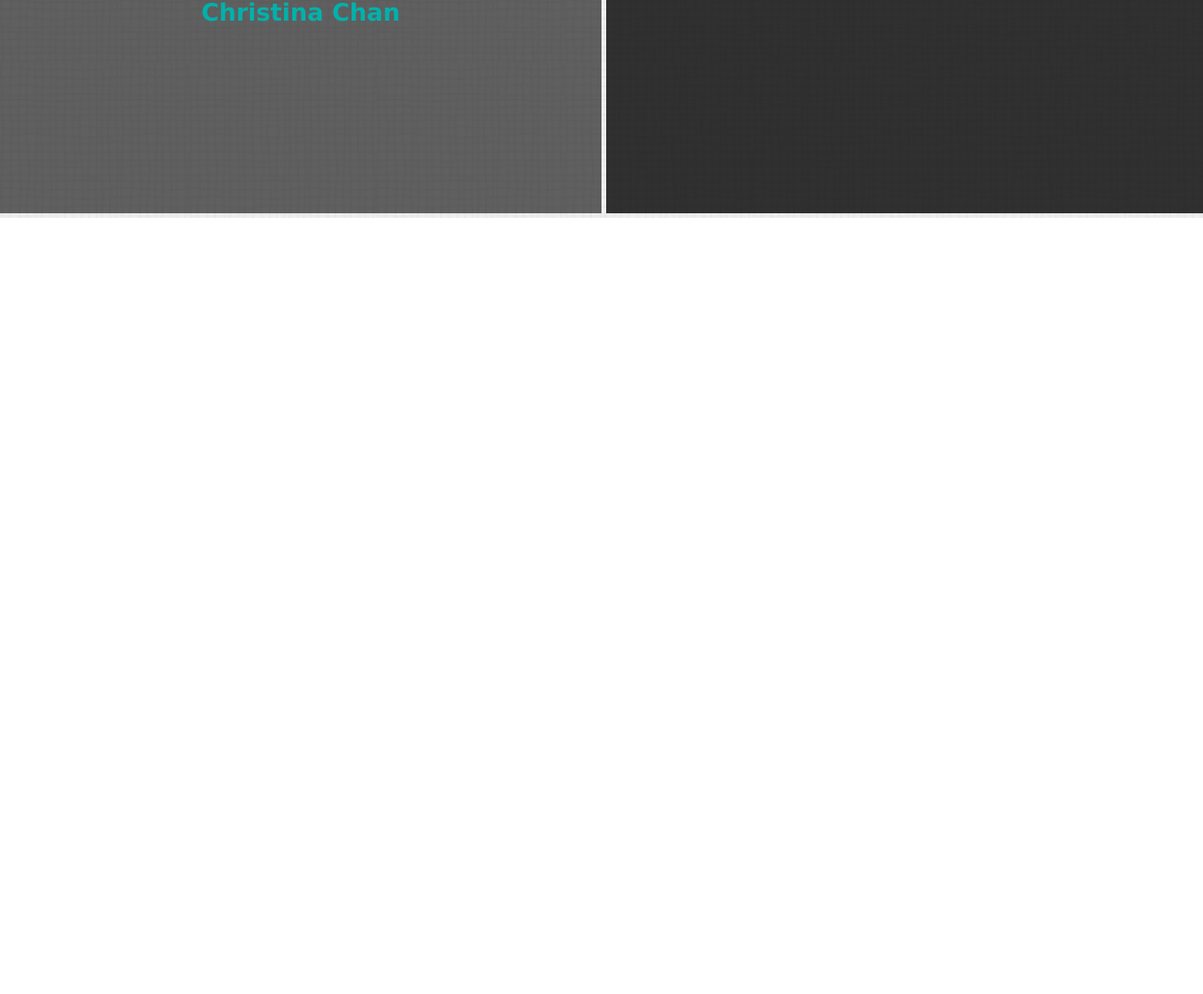
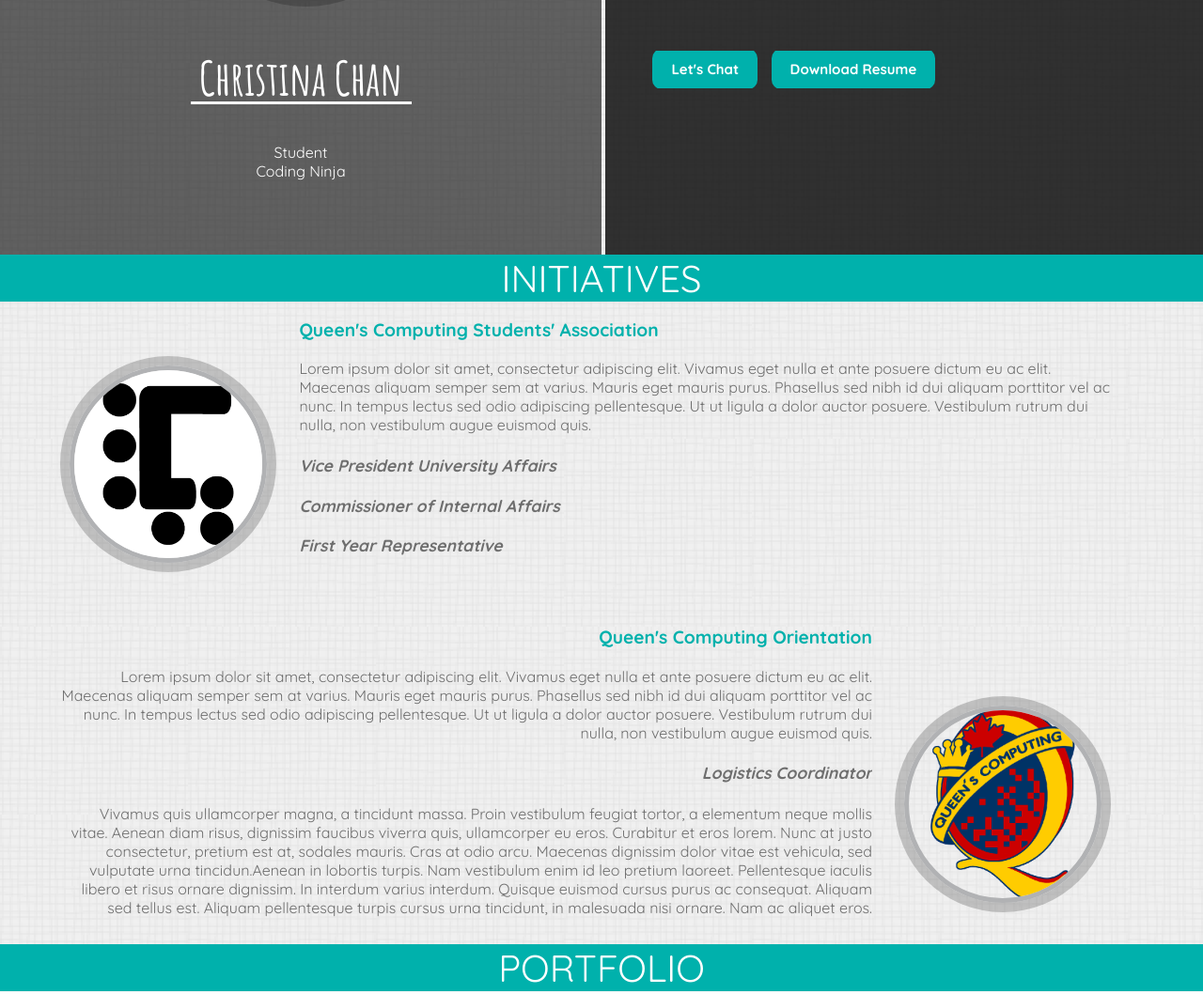
Before and after one commit to cchawn/personal-site, a plain HTML site: page index.html in a window 1280 px wide. Shown: the part 1333-2391 px from the top of the page at 94% size. Before the commit the page ends 1565 px from the top, so only its background shows below. Drawn offline with Linux system fonts and the light colour scheme.

Commit message:
Update - adding more content
- added skeleton for remaining sections (initiatives/portfolio/contact)
- added corresponding images / documents
- updated resume file

```diff
--- a/index.html
+++ b/index.html
@@ -7,6 +7,8 @@
 	<meta charset="UTF-8"/>
 	<link rel="stylesheet" href="./personal.css"/>
 	<link rel="shortcut icon" href="./images/spaceWhale.png" typ="img/png" sizes="32x32">
+	<link href='http://fonts.googleapis.com/css?family=Quicksand:300,400,700' rel='stylesheet' type='text/css'>
+	<link href='http://fonts.googleapis.com/css?family=Amatic+SC:400,700' rel='stylesheet' type='text/css'>
 </head>
 
 <body><div class="wrapper">
@@ -14,9 +16,9 @@
 	<div id="menu">
 		<div class="nav-bar">
 			<ul>
-				<a href="./index.html"><li class="nav-menu">CONTACT</li></a>
-				<a href="./index.html"><li class="nav-menu">PORTFOLIO</li></a>
-				<a href="./index.html"><li class="nav-menu">INITIATIVES</li></a>
+				<a href="#contact"><li class="nav-menu">CONTACT</li></a>
+				<a href="#portfolio"><li class="nav-menu">PORTFOLIO</li></a>
+				<a href="#initiatives"><li class="nav-menu">INITIATIVES</li></a>
 				<a href="#about"><li class="nav-menu">ABOUT ME</li></a>
 				<a href="./index.html"><li class="nav-menu">HOME</li></a>
 				<a href="./index.html"><img id="logo" src="./images/SiteLogo.png"></a>
@@ -30,28 +32,73 @@
 		<img src="./images/disneyMagicKingdom1.jpg" class="img-responsive">
 		<div id="intro">
 			<div id="intro-text">
-			<span id="big-text">I'm <span id="my-name">Christina Chan</span></span></br>
-			I'm a <span id="highlight">Software Design Student</span> at Queen's University.
-			I love structure and order, and working on a project until it's "just right".
+			<span id="big-text">Hi! I'm <span id="my-name">Christina Chan</span></span></br>
+			a <span id="highlight">Software Design Student</span> at Queen's University.
+			I love structure and order, and working on a project until it's just right.
 			I strive to make a lasting impact in my community, and I also like <a href="./images/spaceWhale.png">space whales</a>. <!-- LINK TO SPACE WHALE!-->
 			</div>
 		</div>
 	</div>
 
-	<a id="about"><div class="cointainer"><div id="about-me">
+	<div class="cointainer"><div id="about-me">
+		<a id="about"><h1>ABOUT ME</h1></a>
 		<div class="box" id="box-left">
 			<div class="container-profile">
-				<img src="./images/profile.jpg" class="img-profile">
-				<h2>Christina Chan</h3>
+				<img src="./images/profile.jpg" class="img-circle">
+				<h2 id="my-name-smaller">Christina Chan</h2>
+				<p id="my-profile">
+					Student
+					<br>
+					Coding Ninja
+				</p>
 			</div>
 		</div>
 		<div class="box" id="box-right">
 			<div id="box-inner">
 				<p>Lorem ipsum dolor sit amet, consectetur adipiscing elit. Vivamus eget nulla et ante posuere dictum eu ac elit. Maecenas aliquam semper sem at varius. Mauris eget mauris purus. Phasellus sed nibh id dui aliquam porttitor vel ac nunc. In tempus lectus sed odio adipiscing pellentesque. Ut ut ligula a dolor auctor posuere. Vestibulum rutrum dui nulla, non vestibulum augue euismod quis. Lorem ipsum dolor sit amet, consectetur adipiscing elit. Vivamus eget nulla et ante posuere dictum eu ac elit. Maecenas aliquam semper sem at varius. Mauris eget mauris purus. Phasellus sed nibh id dui aliquam porttitor vel ac nunc. In tempus lectus sed odio adipiscing pellentesque. Ut ut ligula a dolor auctor posuere. Vestibulum rutrum dui nulla, non vestibulum augue euismod quis.</p>
 			</div>
+			<div id="button-row">
+				<a href="mailto:c.chan@queensu.ca?Subject=I%20Like%20Space%20Whales%20Too!" class="button">Let's Chat</a>
+				<a href="./docs/resume.pdf" class="button">Download Resume</a>
+			</div>
 		</div>
-	</div></div></a>
+	</div></div>
 
+	<div class="container"><div id="my-initiatives">
+		<a id="initiatives"><h1>INITIATIVES</h1></a>
+		<div id="i">
+			<div id="i1">
+				<a href="http://compsa.queensu.ca"><img src="./images/compsa.png" class="img-circle" id="img-i1"></a>
+				<div id="description-i1">
+					<h3>Queen's Computing Students' Association</h3>
+					Lorem ipsum dolor sit amet, consectetur adipiscing elit. Vivamus eget nulla et ante posuere dictum eu ac elit. Maecenas aliquam semper sem at varius. Mauris eget mauris purus. Phasellus sed nibh id dui aliquam porttitor vel ac nunc. In tempus lectus sed odio adipiscing pellentesque. Ut ut ligula a dolor auctor posuere. Vestibulum rutrum dui nulla, non vestibulum augue euismod quis.
+					<h4>Vice President University Affairs</h4>
+					<h4>Commissioner of Internal Affairs</h4>
+					<h4>First Year Representative</h4>
+				</div>
+			</div>
+			<div id="i2">
+				<div id="description-i2">
+					<h3>Queen's Computing Orientation</h3>
+					Lorem ipsum dolor sit amet, consectetur adipiscing elit. Vivamus eget nulla et ante posuere dictum eu ac elit. Maecenas aliquam semper sem at varius. Mauris eget mauris purus. Phasellus sed nibh id dui aliquam porttitor vel ac nunc. In tempus lectus sed odio adipiscing pellentesque. Ut ut ligula a dolor auctor posuere. Vestibulum rutrum dui nulla, non vestibulum augue euismod quis.
+					<h4>Logistics Coordinator</h4>
+					Vivamus quis ullamcorper magna, a tincidunt massa. Proin vestibulum feugiat tortor, a elementum neque mollis vitae. Aenean diam risus, dignissim faucibus viverra quis, ullamcorper eu eros. Curabitur et eros lorem. Nunc at justo consectetur, pretium est at, sodales mauris. Cras at odio arcu. Maecenas dignissim dolor vitae est vehicula, sed vulputate urna tincidun.Aenean in lobortis turpis. Nam vestibulum enim id leo pretium laoreet. Pellentesque iaculis libero et risus ornare dignissim. In interdum varius interdum. Quisque euismod cursus purus ac consequat. Aliquam sed tellus est. Aliquam pellentesque turpis cursus urna tincidunt, in malesuada nisi ornare. Nam ac aliquet eros.
+				</div>
+				<a href="http://queensu.ca/orientation/findyourweek/facultyorientation/computing.html"><img src="./images/orientation.gif" class="img-circle" id="img-i2"></a>
+			</div>
+		</div>
+	</div></div>
+
+	<div class="container"><div id="my-portfolio">
+			<a id="portfolio"><h1>PORTFOLIO</h1></a>
+			<a href="http://cckgames.com"><img src="./images/gravitySwitch.png" class="img-portfolio"></a>
+			<a href="http://compsasiteservices.com"><img src="./images/css.png" class="img-portfolio"></a>
+			<img src="./images/sustainable.png" class="img-portfolio">
+	</div></div>
+
+	<div class="container"><div id="contact-me">
+			<a id="contact"><h1>CONTACT</h1></a>
+	</div></div>
 </div></body>
 
 </html>
--- a/personal.css
+++ b/personal.css
@@ -14,18 +14,34 @@
 /***** FONTS *****/
 
 * {
-	font-family: "Lucida Sans Unicode", sans-serif;
+	/*font-family: "Lucida Sans Unicode", sans-serif;*/
+	font-family: 'Quicksand', sans-serif;
 	line-height: 125%;
 	color: #FFFFFF;
 }
 
-h1 {font-size:250%;line-height:200%; text-align: center}
-h2 {font-size:160%;line-height:160%;color: #00B1AC;}
-h3 {font-size:140%;line-height:140%;color: #00B1AC;}
+h1 {
+	font-weight: normal;
+	font-size: 40px;
+	line-height: 50px;
+	text-align: center;
+	background-color: #00b1ac;
+	margin-top: 0;
+	margin-bottom: 0;
+}
+
+h2 {font-size:180%;line-height:150%;}
+h3 {font-size:120%;line-height:120%;color:#00b1ac;}
+h4 {font-size:110%;line-height:110%;font-style:italic;color:#6e6e6e;}
 
 a {
 	text-decoration: none;
 	color: #00b1ac;
+}
+
+html, html a {
+    -webkit-font-smoothing: antialiased;
+    text-shadow: 1px 1px 1px rgba(0,0,0,0.004);
 }
 
 /***** NAV BAR ****/
@@ -43,6 +59,7 @@
 	position: fixed;
 	top: 0;
 	z-index: 100;
+	font-weight: bold;
 }
 
 #logo {
@@ -87,6 +104,7 @@
 .container {
 	width: 100%;
 	position: relative;
+	margin-top: -5px;
 }
 
 /***** HOME *****/
@@ -113,7 +131,7 @@
 	margin-right: auto;
 	padding: 20px;
 	text-align: center;
-	font-size: 125%;
+	font-size: 160%;
 	color: #FFF;
 	background-color: rgba(0, 0, 0, 0.5);
 }
@@ -124,8 +142,9 @@
 }
 
 #my-name {
-	font-size: 225%;
-	font-weight: bolder;
+	font-family: 'Amatic SC', cursive;
+	font-weight: bold;
+	font-size: 250%;
 	color: #FFF;
 }
 
@@ -147,10 +166,41 @@
 	height: 600px;
 	min-width: 500px;
 	white-space: normal;
+	margin: 0;
 }
 
 #box-left {
 	background-color: rgba(0, 0, 0, 0.6)
+}
+
+.container-profile {
+	display: block;
+	width: 100%;
+	margin: 5px auto;
+	padding: 20px;
+	padding-top: 60px;
+	width: 235px;
+	text-align: center;
+}
+
+.img-circle {
+	border: 5px solid #b1b2b4;
+	border-radius: 100%;
+	box-shadow: 0 0 0 10px rgba(0, 0, 0, 0.2);
+	height: auto;
+	margin: 15px auto;
+	position: relative;
+	width: 100%;
+	z-index: 2;
+}
+#my-name-smaller {
+	font-family: 'Amatic SC', cursive;
+	font-size: 50px;
+	line-height: 50px;
+	border-bottom: 3px solid #fff;
+}
+#my-profile {
+
 }
 
 #box-right {
@@ -162,22 +212,85 @@
 	padding-top: 80px;
 }
 
-.container-profile {
-	display: block;
-	margin: 5px auto;
-	padding: 20px;
-	padding-top: 60px;
-	width: 235px;
-	text-align: center;
+#button-row {
+	padding-left: 50px;
+	height: 40px;
 }
 
-.img-profile {
-	border: 5px solid #b1b2b4;
-	border-radius: 100%;
-	box-shadow: 0 0 0 10px rgba(0, 0, 0, 0.2);
+.button {
+	padding: 12px 20px;
+	margin-right: 10px;
+	font-size: 15px;
+	font-weight: bold;
+	border-radius: 10px;
+	color: #FFF;
+	background-color: #00B1AC;
+	cursor: pointer;
+	line-height: 40px;
+	transition: all .2s ease-in-out;
+}
+
+.button:hover {
+	color: #000;
+	background-color: #fff;
+}
+
+/***** INITIATIVES *****/
+#my-initiatives {
+	position: relative;
+}
+
+#i {
+	width: 90%;
+	margin-left: auto;
+	margin-right: auto;
+}
+
+#i1, #i2 {
+	min-width: 800px;
+	margin-bottom: 30px;
+	margin-left: auto;
+	margin-right: auto;
+}
+
+#img-i1 {
+	width: 200px;
 	height: auto;
-	margin: 15px auto;
+	display: inline-block;
 	position: relative;
+	margin-left: 10px;
+}
+
+#description-i1 {
+	display: inline-block;
+	position: relative;
+	width: 75%;
+	margin-left: 30px;
+	color: #6e6e6e;
+}
+
+#img-i2 {
+	width: 200px;
+	height: auto;
+	display: inline-block;
+	position: relative;
+}
+
+#description-i2 {
+	display: inline-block;
+	position: relative;
+	width: 75%;
+	margin-right: 30px;
+	color: #6e6e6e;
+	text-align: right;
+}
+
+/***** PORTFOLIO *****/
+#my-portfolio {
+	position: relative;
+}
+
+.img-portfolio {
 	width: 100%;
-	z-index: 2;
+	height: auto;
 }
```
Also changed, not shown: images/compsa.png (added), images/css.png (added), images/gravitySwitch.png (added), images/orientation.gif (added), 1 other file.
